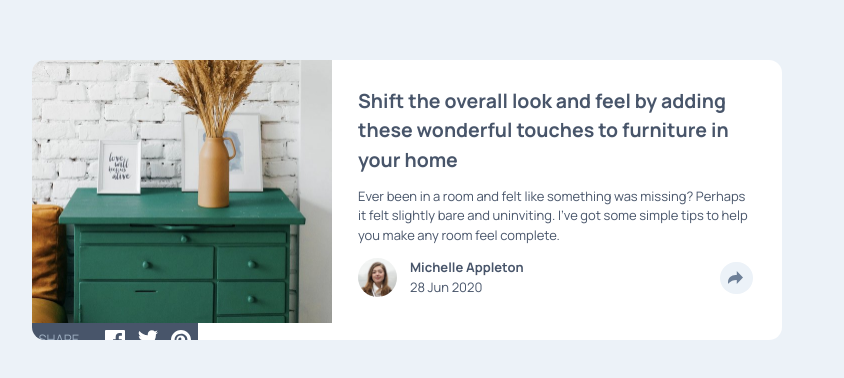
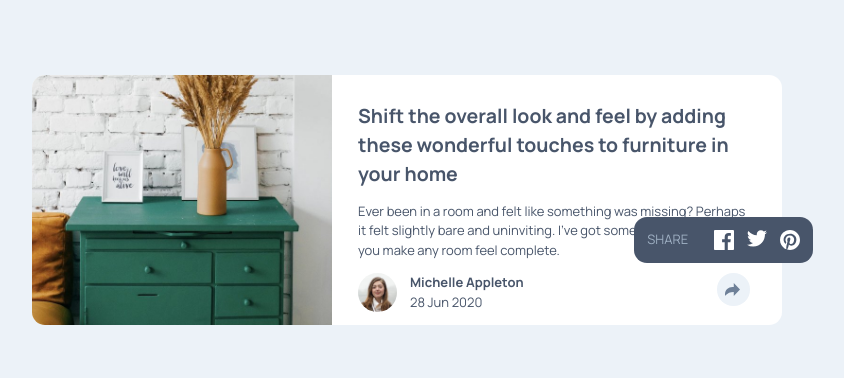
Before and after one commit to thomashertog/frontendmentor-articlepreview, a plain HTML site: page index.html in a window 1280 px wide. Shown: the part 200-578 px from the top of the page, without its empty margins (233-1077 px from the left). Drawn offline with Linux system fonts and the light colour scheme.

Commit message:
positioning of share links

```diff
--- a/index.html
+++ b/index.html
@@ -28,14 +28,15 @@
       </div>
       <img src="images/drawers.jpg" alt="a painted cupboard with a frame and a vase">
       <footer>
+        <div class="info-container">
           <div class="author">Michelle Appleton</div>
           <time datetime="2020-06-28" class="publication-date">28 Jun 2020</time>
-        <img src="images/avatar-michelle.jpg" alt="smiling picture of Michelle">
-
+          <img class="profile" src="images/avatar-michelle.jpg" alt="smiling picture of Michelle">
+        </div>
+        <div class="share-container">
           <button aria-expanded="false">
             <img src="images/icon-share.svg" alt="share">
           </button>
-      </footer>
           <div class="share-links">
             <p>SHARE</p>
             <nav aria-labelledby="share-label" class="">
@@ -50,6 +51,8 @@
               </a>
             </nav>
           </div>
+        </div>
+    </footer>
     </article>
   </main>
   <footer class="sr-only">
--- a/styles.css
+++ b/styles.css
@@ -68,35 +68,33 @@ footer{
 
 footer{
     display: grid;
-    grid-template-columns: 3rem 1fr 3rem;
+    grid-template-areas: ". image author      share ."
+                         ". image publication share .";
+    grid-template-columns: 1rem 3rem 1fr 3rem 1rem;
     grid-template-rows: auto auto;
-    margin-inline: 2rem;
     column-gap: 1rem;
-    margin-block-end: 1rem;
+    padding-block-end: 1rem;
+    position: relative;
 }
 
-footer :is(img, button){
+.profile{
+    grid-area: image;
     order: -1;
-    grid-row: span 2;
-}
-
-footer > img{
     border-radius: 50%;
 }
 
 footer button{
-    grid-column: 3;
     border-radius: 50%;
+    grid-area: share;
 }
 
 .author{
-    grid-row: 1;
-    grid-column: 2;
+    grid-area: author;
     font-weight: bold;
 }
 
 .publication-date{
-    grid-column: 2;
+    grid-area: publication;
 }
 
 footer button[aria-expanded]{
@@ -112,6 +110,11 @@ footer button[aria-expanded]{
 footer button[aria-expanded="true"]{
     background-color: var(--grayish-blue);
     color: var(--light-grayish-blue);
+}
+
+.share-container{
+    display: contents;
+    position: relative;
 }
 
 .share-links{
@@ -159,15 +162,26 @@ footer button[aria-expanded="true"]{
 
     footer{
         grid-area: footer;
-        margin-block-end: 2rem;
+        /* margin-block-end: 2rem; */
+    }
+
+    footer button[aria-expanded]{
+        place-self: initial;
     }
 
     .share-links{
         right: 0;
-        width: 60%;
         padding: 2rem;
-        min-height: 7rem;
+        /* min-height: 7rem; */
     }
+}
+
+.share-links-hidden{
+    display: none;
+}
+
+.info-container{
+    display: contents;
 }
 
 @media screen and (min-width: 960px) {
@@ -176,10 +190,24 @@ footer button[aria-expanded="true"]{
     }
 
     .share-links{
-        width: fit-content;
+        --width: 22.5ch;
+        --margin: 2rem;
+        --button-width: 2.5rem;
+        max-width: var(--width);
         padding: .5rem;
         min-height: fit-content;
-        position: relative;
-        float: right;
+        bottom: 120%;
+        right: calc(var(--margin) + var(--button-width) - (var(--width) / 2));
+        padding: 1rem;
+        border-radius: 1rem;
+    }
+
+    article{
+        overflow: visible;
+    }
+
+    article > img{
+        border-top-left-radius: 1rem;
+        border-bottom-left-radius: 1rem;
     }
 }
```
Lines whose indentation alone changed are shown as unchanged.
